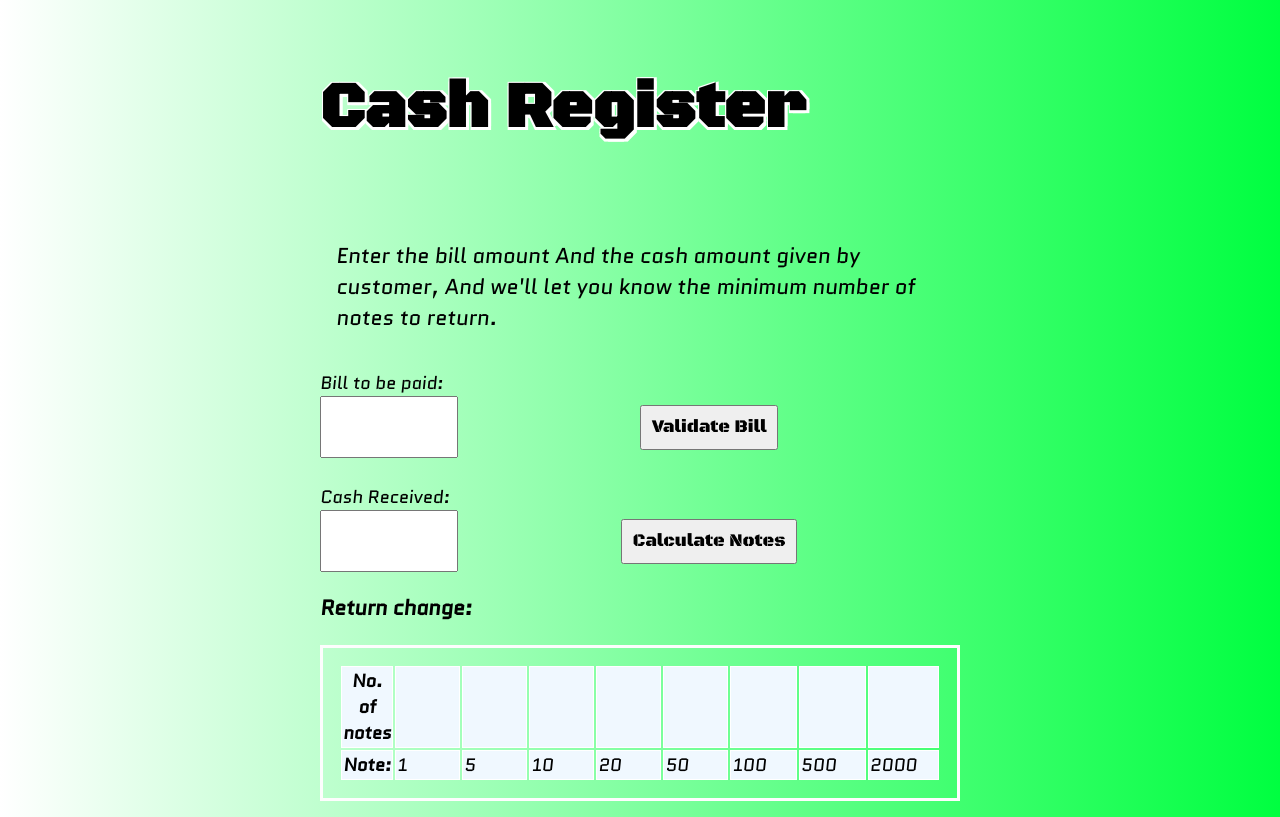
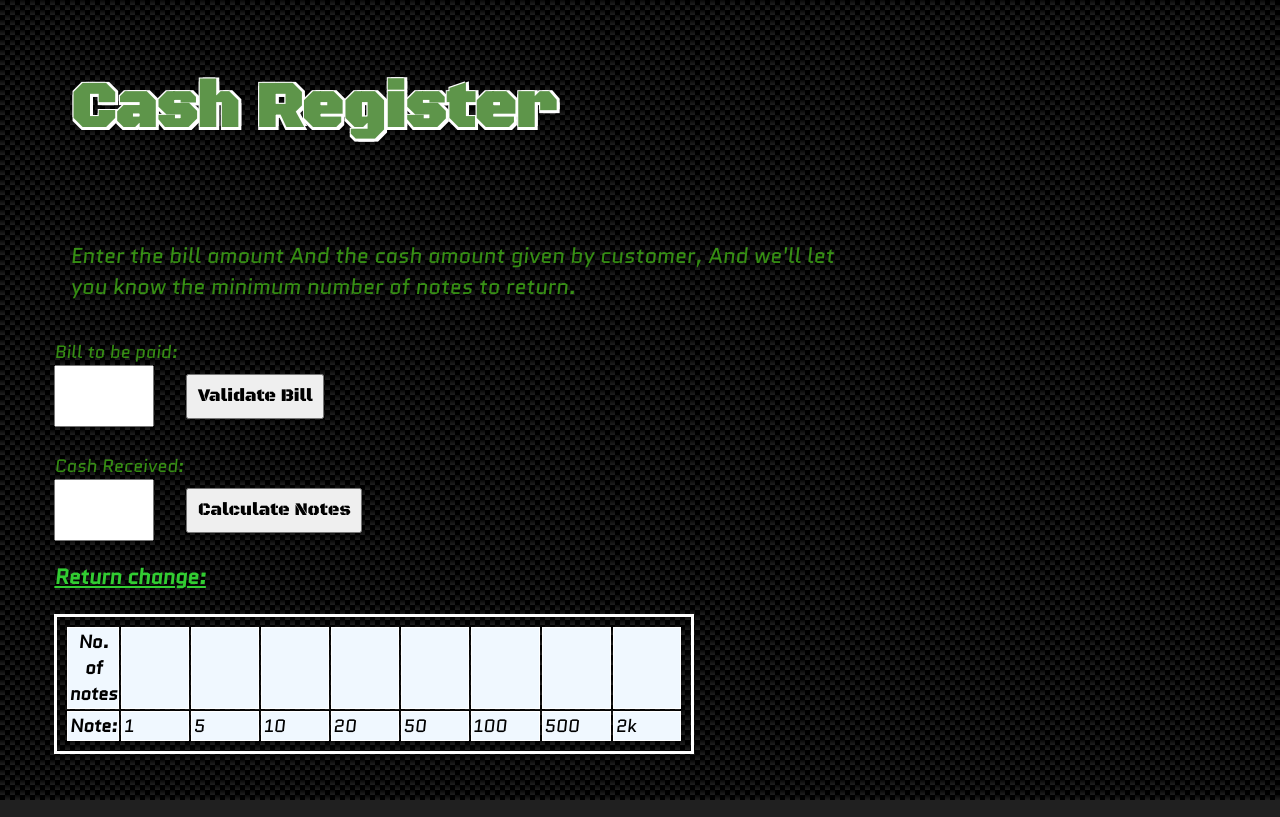
Before and after one commit to Sameony/Cash_Register, a plain HTML site: page index.html in a window 1280 px wide. Both pictures are taken after a click on the button "Validate Bill". Drawn offline with Linux system fonts and the light colour scheme.

Commit message:
Style: Background and font sizes switched to a darker theme

```diff
--- a/index.html
+++ b/index.html
@@ -52,7 +52,7 @@
             <td>50</td>
             <td>100</td>
             <td>500</td>
-            <td>2000</td>
+            <td>2k</td>
         </tr>
         </table>
     </div>
--- a/styles.css
+++ b/styles.css
@@ -2,7 +2,11 @@
 
 body{
     margin:0px;
-    background-image: linear-gradient(to right, rgb(255, 255, 255), rgb(0, 255, 64));
+    background-color: rgb(32, 32, 32);
+    background-image: linear-gradient(45deg, black 25%, transparent 25%, transparent 75%, black 75%, black), linear-gradient(45deg, black 25%, transparent 25%, transparent 75%, black 75%, black), linear-gradient(to bottom, rgb(8, 8, 8), rgb(32, 32, 32));
+    background-size: 10px 10px, 10px 10px, 10px 5px;
+    background-position: 0px 0px, 5px 5px, 0px 0px;
+    color:rgba(74, 204, 23, 0.678);
 
 }
 
@@ -13,6 +17,8 @@ button{
     font-size: 4rem;
     font-family: 'Black Ops One', cursive;
     text-shadow: -1px -1px 0 rgb(255, 255, 255), 3px -1px 0 rgb(255, 255, 255), -1px 3px 0 rgb(255, 255, 255), 3px 3px 0 rgb(255, 255, 255);
+    padding-left: 1rem;
+    color: rgba(38, 112, 11, 0.74);
 }
 .container{
     font-family: 'Quantico', sans-serif;
@@ -22,14 +28,16 @@ button{
     padding: 1rem;
     width: 50vw;
     margin: auto;
+    margin-left: 3vw;
 
 }
-
+.description{
+    width: 60vw;
+}
 #bill-amount, #cash-amount{
-    width: 8vw;
+    width: 4rem;
     display: inline-block;
 }
-
 .rowFlex{
     display: flex;
     flex-direction: row;
@@ -39,14 +47,19 @@ button{
     font-size: large;
     margin-left: 2rem;
 }
+#change{
+    color: limegreen;
+    text-decoration: underline;
+}
 .table-note{
     border: 3px solid rgb(253, 253, 253);
-    padding: 1rem;
+    padding: 0.5rem;
     width: 50vw;
 }
 tr,th,td{
     border:1px solid white;
     background-color: aliceblue;
+    color: black;
 
 }
 .no-of-notes{
@@ -56,6 +69,7 @@ tr,th,td{
 .checkBill, .btn-check{
 
     margin: auto;
+    margin-left: 2rem;
 }
 
 .margins{
```
